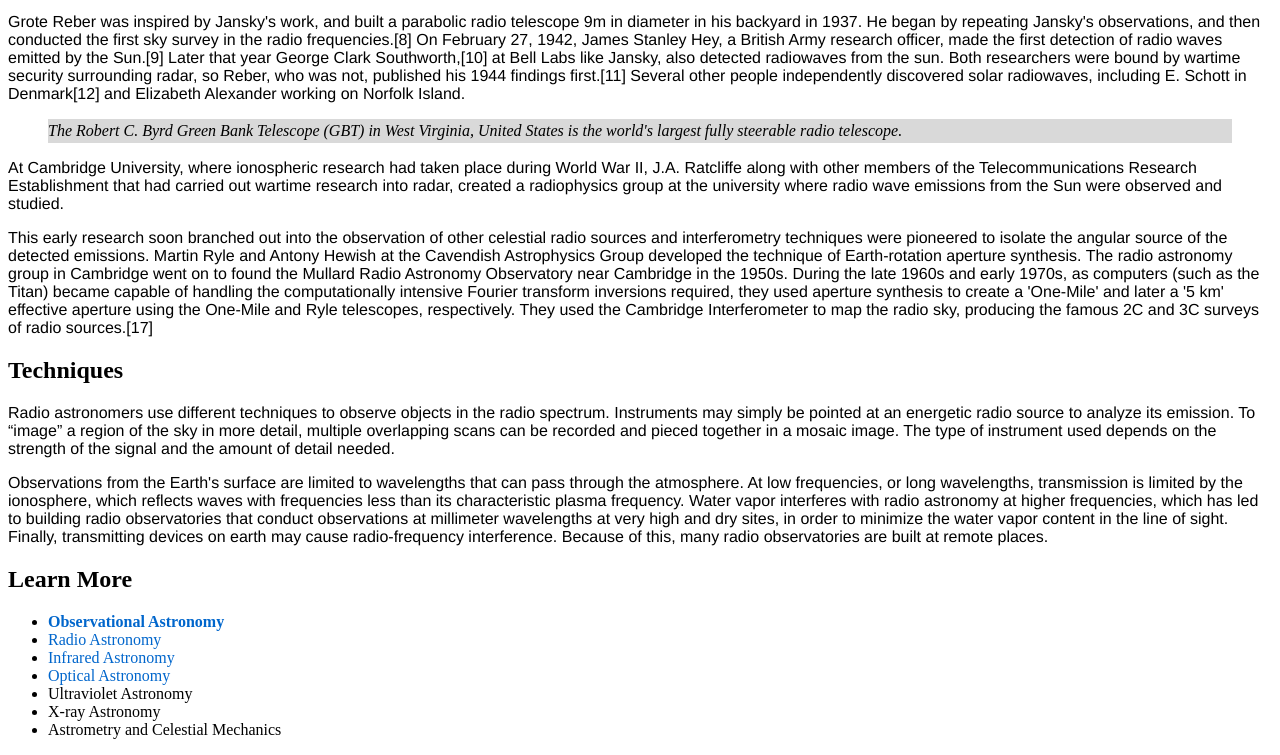
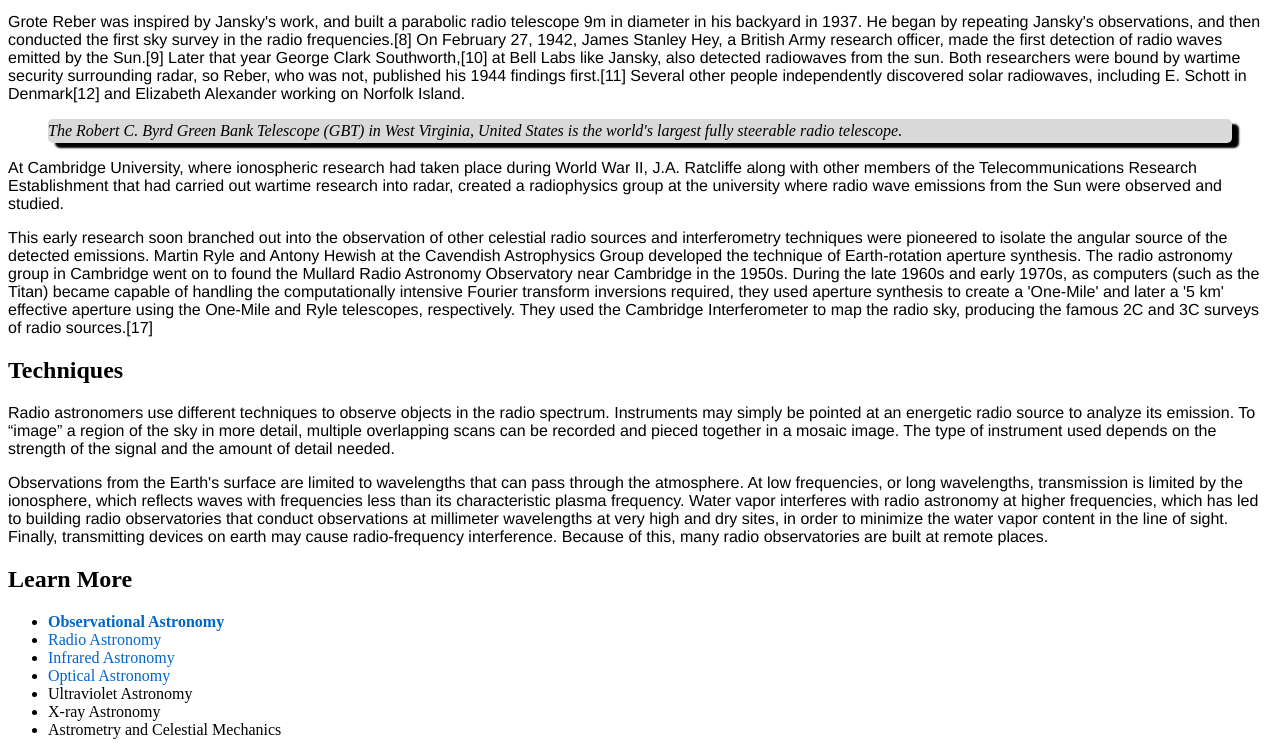
Before and after one commit to kleblanc71/observational-astronomy, a plain HTML site: page radio-astronomy.html in a window 1280 px wide. Shown: the part 902-1657 px from the top of the page. Drawn offline with Linux system fonts and the light colour scheme.

Commit message:
added box-shadow and border radius to blockquote

```diff
--- a/css/main.css
+++ b/css/main.css
@@ -19,6 +19,8 @@ blockquote {
 	background: #d9d9d9;
 	display: block;
 	line-height: 1.5;
+	border-radius: 5px;
+	box-shadow: 7px 5px 2px #000;
 }
 header {
 	background: #000;
```
